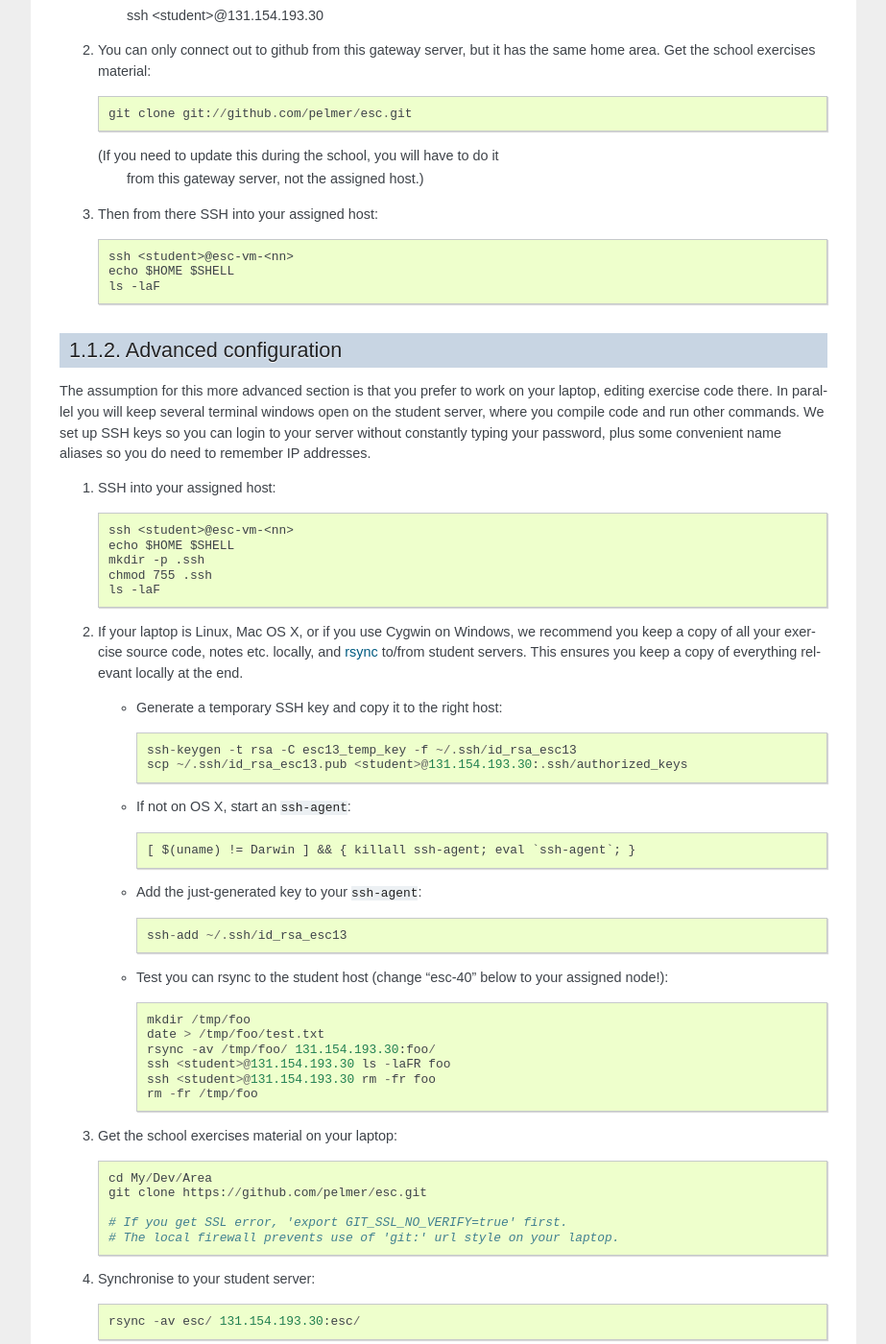
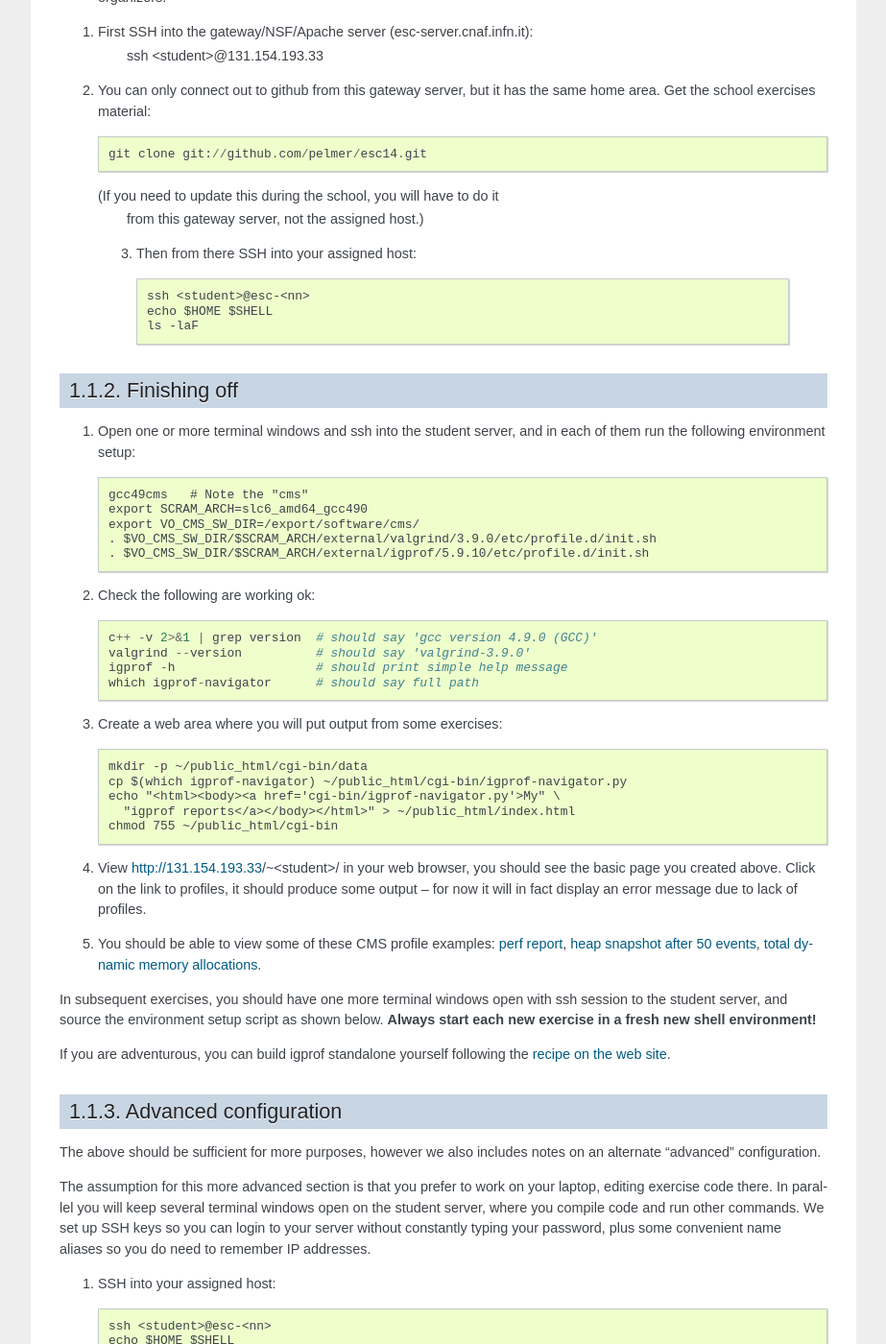
Before and after one commit to pelmer/esc14, a Sphinx documentation site: the page built from doc/basic/environment.rst, in a window 1280 px wide and 1400 px high, scrolled down 693 px. Shown: the whole window at 96% size, without its empty margins (198-1121 px from the left). Built offline with Sphinx 7.4.7, drawn with Linux system fonts in a browser that asks for light colours; some of the changed text lies outside the part shown.

Commit message:
First round of fixes for ESC14 environment.

```diff
--- a/doc/basic/compiling.rst
+++ b/doc/basic/compiling.rst
@@ -2,13 +2,13 @@ Basic compilation of test programs
 ==================================
 
 The goal of this exercise is to understand how to compile and run test
-programs on the student servers. We have installed 64-bit GCC 4.8.2
+programs on the student servers. We have installed 64-bit GCC 4.9.0
 which you can experiment with.
 
-1. Build 64-bit `cputicks.cc <../exercises/basic/cputicks.cc>`_ with GCC 4.8.2::
+1. Build 64-bit `cputicks.cc <../exercises/basic/cputicks.cc>`_ with GCC 4.9.0::
 
      type c++
-     cd esc/exercises/basic
+     cd esc14/exercises/basic
      c++ -o cputicks cputicks.cc
      file cputicks
      ./cputicks 1
--- a/doc/basic/cputicks.rst
+++ b/doc/basic/cputicks.rst
@@ -10,7 +10,7 @@ evaluations involving small regions of code.
 
 1. Build and run `cputicks.cc <../exercises/basic/cputicks.cc>`_::
 
-     cd esc/exercises/basic
+     cd esc14/exercises/basic
      c++ -O -o cputicks cputicks.cc
      ./cputicks
 
--- a/doc/basic/environment.rst
+++ b/doc/basic/environment.rst
@@ -8,12 +8,16 @@ environment for running the other exercises.
 You will work using the account created for you. In what follows we will
 write "<student>" to indicate where you should substitute the username you
 were assigned.
-  * You were assigned a host between esc-vm-01 and -52 to work on. Two
-    students share each server.
-  * Your home directory is ``/storage/nfs_esc13/<student>`` and is local
+  * You were assigned a host between esc-01 and -27 to work on. One
+    student is assigned to each server.
+  * You were also assigned two virtual machines (with names of the form
+    esc-vm-xyz). However, for the exercises in this section you do not (and
+    should not) use the
+    virtual machines. Use the real server (with a name of the form esc-xy).
+  * Your home directory is ``/export/students-home/<student>`` and is local
     to the server, where "<student>" is your assigned login name
   * Your shell is `bash <http://www.gnu.org/s/bash/>`_
-  * Your NFS area is in ``/storage/nfs_esc13/<student>``
+..  * Your NFS area is in ``/storage/nfs_esc13/<student>``
 
 Below we use *<student>* as a general student account "esc-server-<nn>" as the
 general host alias.  When executing the commands, replace these with the
@@ -36,89 +40,23 @@ working somewhat nicer and easier.
    you do not have a user/pass to connecto the the INFN-Web network,
    ask one of the organizers.
 
-1. First SSH into the gateway NSF server:
-     ssh <student>@131.154.193.30
+1. First SSH into the gateway/NSF/Apache server (esc-server.cnaf.infn.it):
+     ssh <student>@131.154.193.33
 
 2. You can only connect out to github from this gateway server, but it
    has the same home area. Get the school exercises material::
 
-     git clone git://github.com/pelmer/esc.git
+     git clone git://github.com/pelmer/esc14.git
 
    (If you need to update this during the school, you will have to do it
     from this gateway server, not the assigned host.)
 
-3. Then from there SSH into your assigned host::
+ 3. Then from there SSH into your assigned host::
 
-     ssh <student>@esc-vm-<nn>
-     echo $HOME $SHELL
-     ls -laF
+      ssh <student>@esc-<nn>
+      echo $HOME $SHELL
+      ls -laF
 
-Advanced configuration
-----------------------
-
-The assumption for this more advanced section is that you prefer to work on
-your laptop, editing exercise code there. In parallel you will keep several
-terminal windows open on the student server, where you compile code and run
-other commands. We set up SSH keys so you can login to your server without
-constantly typing your password, plus some convenient name aliases so you do
-need to remember IP addresses.
-
-1. SSH into your assigned host::
-
-     ssh <student>@esc-vm-<nn>
-     echo $HOME $SHELL
-     mkdir -p .ssh
-     chmod 755 .ssh
-     ls -laF
-
-2. If your laptop is Linux, Mac OS X, or if you use Cygwin on Windows, we
-   recommend you keep a copy of all your exercise source code, notes etc.
-   locally, and `rsync <http://rsync.samba.org/>`_ to/from student servers.
-   This ensures you keep a copy of everything relevant locally at the end.
-
-   * Generate a temporary SSH key and copy it to the right host::
-
-       ssh-keygen -t rsa -C esc13_temp_key -f ~/.ssh/id_rsa_esc13
-       scp ~/.ssh/id_rsa_esc13.pub <student>@131.154.193.30:.ssh/authorized_keys
-
-   * If not on OS X, start an ``ssh-agent``::
-
-       [ $(uname) != Darwin ] && { killall ssh-agent; eval `ssh-agent`; }
-
-   * Add the just-generated key to your ``ssh-agent``::
-
-       ssh-add ~/.ssh/id_rsa_esc13
-
-   * Test you can rsync to the student host (change "esc-40" below to your
-     assigned node!)::
-
-       mkdir /tmp/foo
-       date > /tmp/foo/test.txt
-       rsync -av /tmp/foo/ 131.154.193.30:foo/
-       ssh <student>@131.154.193.30 ls -laFR foo
-       ssh <student>@131.154.193.30 rm -fr foo
-       rm -fr /tmp/foo
-
-3. Get the school exercises material on your laptop::
-
-     cd My/Dev/Area
-     git clone https://github.com/pelmer/esc.git
-
-     # If you get SSL error, 'export GIT_SSL_NO_VERIFY=true' first.
-     # The local firewall prevents use of 'git:' url style on your laptop.
-
-4. Synchronise to your student server::
-
-     rsync -av esc/ 131.154.193.30:esc/
-
-   You can download a `zip file <https://github.com/pelmer/esc/zipball/master>`_
-   or `tar ball <https://github.com/pelmer/esc/tarball/master>`_ from the
-   `github web page <http://github.com/pelmer/esc>`_ if you don't have ``git``.
-
-   You can now edit sources on your laptop, and run the command above to sync
-   to the server. You can of course also run an editor on the server and sync
-   back to your laptop, which ever you feel more comfortable with. Do be
-   careful with rsync command syntax, however, it's easy to make mistakes.
 
 Finishing off
 -------------
@@ -126,28 +64,29 @@ Finishing off
 1. Open one or more terminal windows and ssh into the student server, and
    in each of them run the following environment setup::
 
-     alias c++=c++-482
-     alias g++=g++-482
-     alias gcc=gcc-482
-     export PATH=/export/software/elmer/igprof/bin:/export/software/elmer/valgrind/bin:$PATH
-     export LD_LIBRARY_PATH=/export/software/elmer/igprof/lib:/export/software/elmer/valgrind/lib
+     gcc49cms   # Note the "cms"
+     export SCRAM_ARCH=slc6_amd64_gcc490
+     export VO_CMS_SW_DIR=/export/software/cms/
+     . $VO_CMS_SW_DIR/$SCRAM_ARCH/external/valgrind/3.9.0/etc/profile.d/init.sh
+     . $VO_CMS_SW_DIR/$SCRAM_ARCH/external/igprof/5.9.10/etc/profile.d/init.sh
 
 2. Check the following are working ok::
 
-     c++ -v 2>&1 | grep version  # should say 'gcc version 4.8.2 (GCC)'
-     valgrind --version          # should say 'valgrind-3.8.1'
+     c++ -v 2>&1 | grep version  # should say 'gcc version 4.9.0 (GCC)'
+     valgrind --version          # should say 'valgrind-3.9.0'
      igprof -h                   # should print simple help message
      which igprof-navigator      # should say full path
 
 3. Create a web area where you will put output from some exercises::
 
-     mkdir -p /storage/nfs_esc13/<student>/public_html/cgi-bin/data
+     mkdir -p ~/public_html/cgi-bin/data
      cp $(which igprof-navigator) ~/public_html/cgi-bin/igprof-navigator.py
      echo "<html><body><a href='cgi-bin/igprof-navigator.py'>My" \
        "igprof reports</a></body></html>" > ~/public_html/index.html
      chmod 755 ~/public_html/cgi-bin
 
-4. View http://131.154.193.30/~<student>/ in your web browser, you should see
+4. View http://131.154.193.33/~<student>/ in your web browser, you
+   should see
    the basic page you created above. Click on the link to profiles, it should
    produce some output -- for now it will in fact display an error message
    due to lack of profiles.
@@ -164,3 +103,73 @@ environment!**
 
 If you are adventurous, you can build igprof standalone yourself following
 the `recipe on the web site <http://igprof.sourceforge.net/install.html>`_.
+
+Advanced configuration
+----------------------
+
+The above should be sufficient for more purposes, however we also includes
+notes on an alternate "advanced" configuration.
+
+The assumption for this more advanced section is that you prefer to work on
+your laptop, editing exercise code there. In parallel you will keep several
+terminal windows open on the student server, where you compile code and run
+other commands. We set up SSH keys so you can login to your server without
+constantly typing your password, plus some convenient name aliases so you do
+need to remember IP addresses.
+
+1. SSH into your assigned host::
+
+     ssh <student>@esc-<nn>
+     echo $HOME $SHELL
+     mkdir -p .ssh
+     chmod 755 .ssh
+     ls -laF
+
+2. If your laptop is Linux, Mac OS X, or if you use Cygwin on Windows, we
+   recommend you keep a copy of all your exercise source code, notes etc.
+   locally, and `rsync <http://rsync.samba.org/>`_ to/from student servers.
+   This ensures you keep a copy of everything relevant locally at the end.
+
+   * Generate a temporary SSH key and copy it to the right host::
+
+       ssh-keygen -t rsa -C esc14_temp_key -f ~/.ssh/id_rsa_esc14
+       scp ~/.ssh/id_rsa_esc14.pub <student>@131.154.193.33:.ssh/authorized_keys
+
+   * If not on OS X, start an ``ssh-agent``::
+
+       [ $(uname) != Darwin ] && { killall ssh-agent; eval `ssh-agent`; }
+
+   * Add the just-generated key to your ``ssh-agent``::
+
+       ssh-add ~/.ssh/id_rsa_esc14
+
+   * Test you can rsync to the student host (change "esc-40" below to your
+     assigned node!)::
+
+       mkdir /tmp/foo
+       date > /tmp/foo/test.txt
+       rsync -av /tmp/foo/ 131.154.193.33:foo/
+       ssh <student>@131.154.193.33 ls -laFR foo
+       ssh <student>@131.154.193.33 rm -fr foo
+       rm -fr /tmp/foo
+
+3. Get the school exercises material on your laptop::
+
+     cd My/Dev/Area
+     git clone https://github.com/pelmer/esc14.git
+
+     # If you get SSL error, 'export GIT_SSL_NO_VERIFY=true' first.
+     # The local firewall prevents use of 'git:' url style on your laptop.
+
+4. Synchronise to your student server::
+
+     rsync -av esc14/ 131.154.193.33:esc14/
+
+   You can download a `zip file <https://github.com/pelmer/esc/zipball/master>`_
+   or `tar ball <https://github.com/pelmer/esc/tarball/master>`_ from the
+   `github web page <http://github.com/pelmer/esc14>`_ if you don't have ``git``.
+
+   You can now edit sources on your laptop, and run the command above to sync
+   to the server. You can of course also run an editor on the server and sync
+   back to your laptop, which ever you feel more comfortable with. Do be
+   careful with rsync command syntax, however, it's easy to make mistakes.
--- a/doc/basic/valgrind.rst
+++ b/doc/basic/valgrind.rst
@@ -9,12 +9,12 @@ the basic mechanics of using valgrind; later exercises will go into more detail.
 
 1. Set up your environment::
 
-     c++ -v 2>&1 | grep version  # should say 'gcc version 4.8.2 (GCC)'
-     valgrind --version          # should say 'valgrind-3.8.1'
+     c++ -v 2>&1 | grep version  # should say 'gcc version 4.9.0 (GCC)'
+     valgrind --version          # should say 'valgrind-3.9.0'
 
 2. Build `memerror.cc <../exercises/basic/memerror.cc>`_::
 
-     cd esc/exercises/basic
+     cd esc14/exercises/basic
      c++ -g -o memerror memerror.cc
 
 3. Run the test program under valgrind::
```
Also changed, not shown: doc/basic/igprof.rst (+5 -5 lines).
